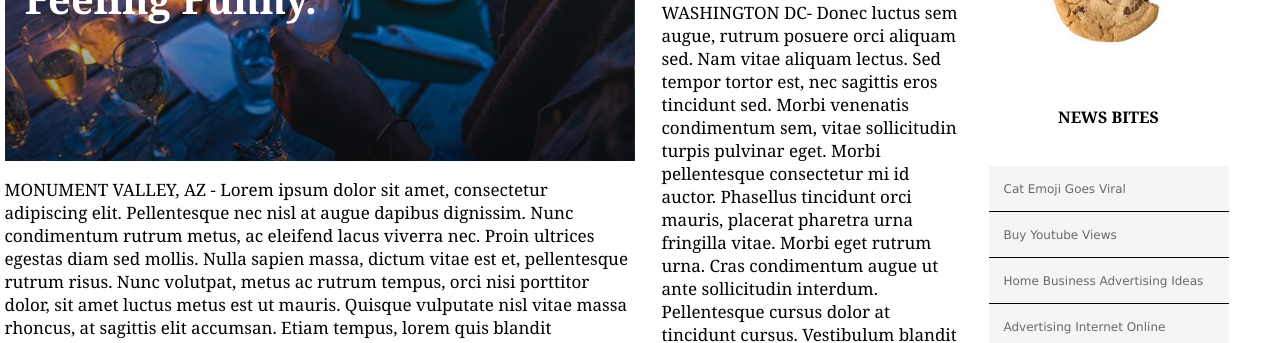
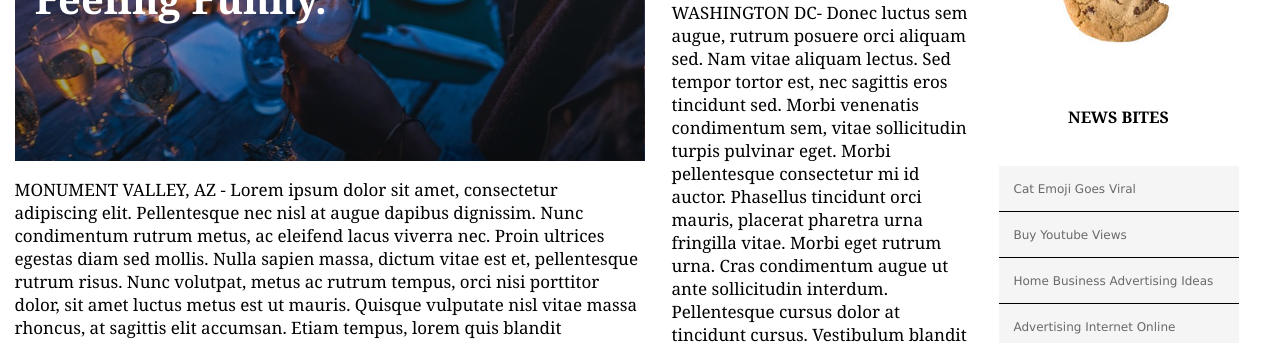
Before and after one commit to seekingshell/MyTimes, a plain HTML site: page index.html in a window 1280 px wide. Shown: the part 254-597 px from the top of the page. Drawn offline with Linux system fonts and the light colour scheme.

Commit message:
fixes alignment of main content and footer

```diff
--- a/resources/css/style.css
+++ b/resources/css/style.css
@@ -1,7 +1,9 @@
 body {
   margin: 0 auto;
-  position: absolute;
+  display: inline-block;
+  width: 100%;
 }
+
 header {
   display: flex;
   flex-direction: row;
```
